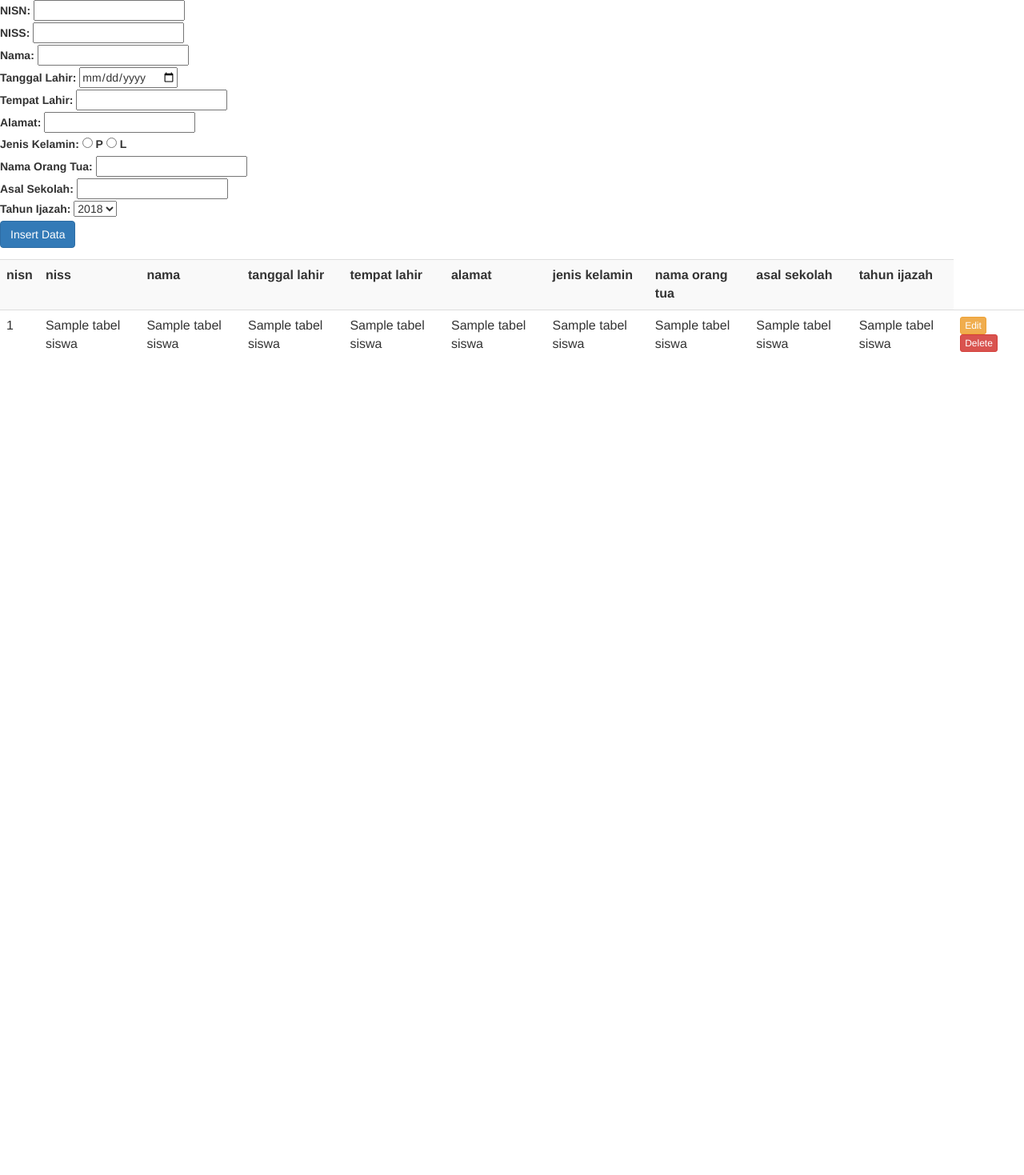
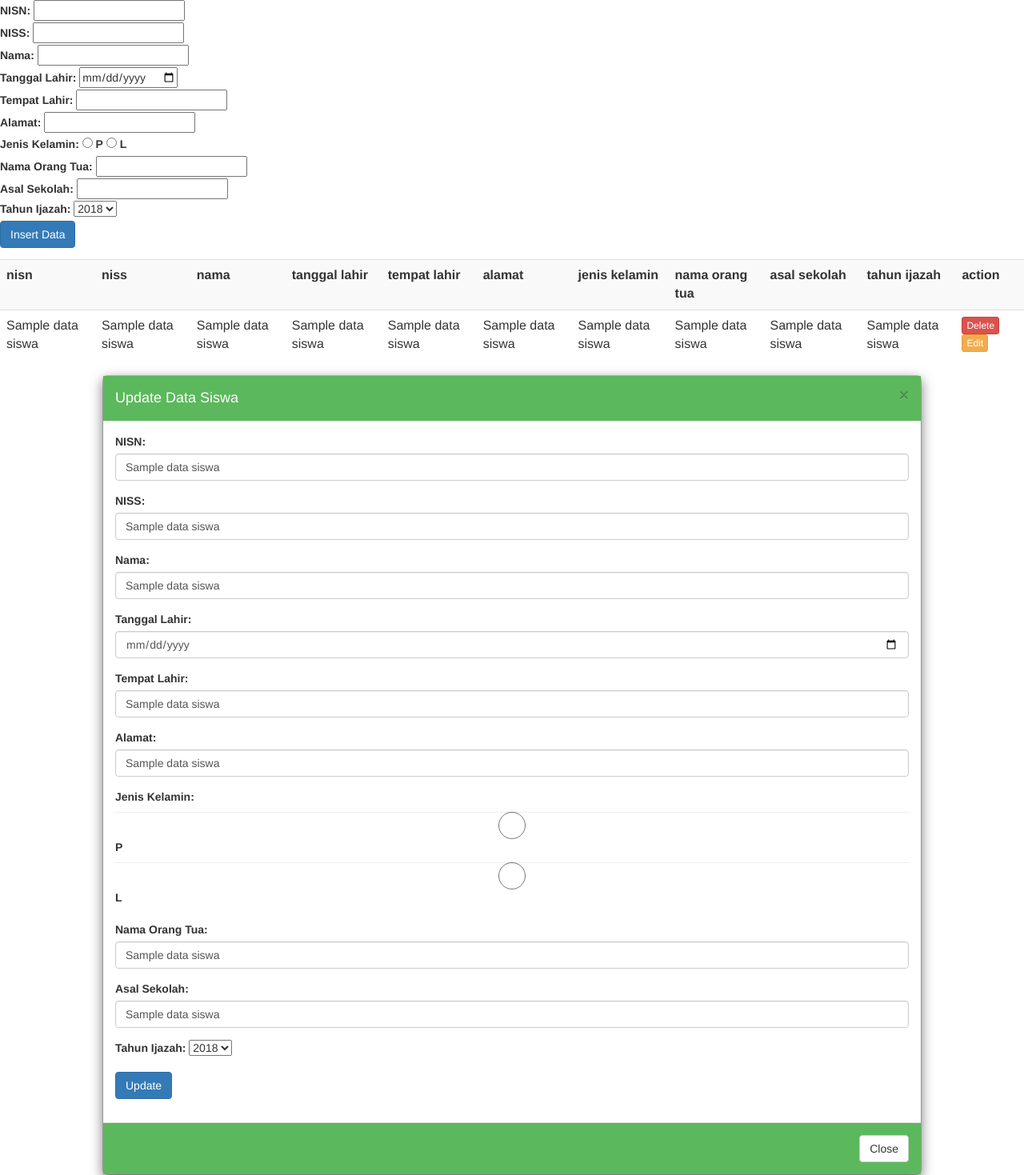
Before and after one commit to karieminnal/sistem-informasi-siswa, a Flask app: page / in a window 1280 px wide. Shown: the whole page at 80% size. Before the commit the page ends 440 px from the top, so only its background shows below. Run offline with Flask 2, Linux system fonts and the light colour scheme; a database or web service that is not in the repository returns one stand-in record (values such as "Sample title"); some libraries are stand-ins or nearby versions.

Commit message:
delete and update query

```diff
--- a/app/routes.py
+++ b/app/routes.py
@@ -10,7 +10,7 @@ cur = conn.cursor()
 @app.route('/')
 def index():
     # koneksi database
-    cur.execute("SELECT * FROM tabel_siswa")
+    cur.execute("SELECT * FROM data_siswa")
     data = cur.fetchall()
     # cur.close()
     # conn.close()
@@ -32,16 +32,24 @@ def insert():
         nama_orangtua = request.form['nama_orangtua']
         asal_sekolah = request.form['asal_sekolah']
         tahun_ijazah = request.form['tahun_ijazah']
-        cur.execute("INSERT INTO tabel_siswa (nisn, niss, nama, tanggal_lahir, tempat_lahir, alamat, jenis_kelamin, nama_orangtua, asal_sekolah, tahun_ijazah) VALUES (%s, %s, %s, %s, %s, %s, %s, %s, %s, %s)", (nisn, niss, nama, tanggal_lahir, tempat_lahir, alamat, jenis_kelamin, nama_orangtua, asal_sekolah, tahun_ijazah))
+        cur.execute("INSERT INTO data_siswa (nisn, niss, nama, tanggal_lahir, tempat_lahir, alamat, jenis_kelamin, nama_orangtua, asal_sekolah, tahun_ijazah) VALUES (%s, %s, %s, %s, %s, %s, %s, %s, %s, %s)", (nisn, niss, nama, tanggal_lahir, tempat_lahir, alamat, jenis_kelamin, nama_orangtua, asal_sekolah, tahun_ijazah))
         conn.commit()
 
         return redirect(url_for('index'))
+
+#Delete
+@app.route('/delete/<string:id_data>', methods = ['GET'])
+def delete(id_data):
+    flash("Record Has Been Deleted Successfully")
+    cur.execute("DELETE FROM data_siswa WHERE id=%s", (id_data,))
+    conn.commit()
+    return redirect(url_for('index'))
 
 # Update
 @app.route('/update', methods=['POST','GET'])
 def update():
     if request.method == 'POST':
-        flash("Data Inserted Sucessfully")
+        id_data = request.form['id']
         nisn = request.form['nisn']
         niss = request.form['niss']
         nama = request.form['nama']
@@ -52,18 +60,12 @@ def update():
         nama_orangtua = request.form['nama_orangtua']
         asal_sekolah = request.form['asal_sekolah']
         tahun_ijazah = request.form['tahun_ijazah']
-        cur.execute("""UPDATE tabel_siswa SET niss=%s,
-                    nama=%s, tanggal_lahir=%s, tempat_lahir==%s, alamat=%s,
-                    jenis_kelamin=%s, nama_orangtua=%s, asal_sekolah=%s, tahun_ijazah=%s WHERE nisn=%s"""
-                    (niss,nama,tanggal_lahir,tempat_lahir,alamat,jenis_kelamin,
-                    nama_orangtua,asal_sekolah,tahun_ijazah, nisn))
+        cur.execute("""UPDATE data_siswa
+                    SET nisn=%s, niss=%s, nama=%s, tanggal_lahir=%s, tempat_lahir=%s, alamat=%s,
+                    jenis_kelamin=%s, nama_orangtua=%s, asal_sekolah=%s, tahun_ijazah=%s
+                    WHERE id=%s
+                    """, (nisn,niss,nama,tanggal_lahir,tempat_lahir,alamat,jenis_kelamin,
+                    nama_orangtua,asal_sekolah,tahun_ijazah, id_data))
         flash("Data Updated Successfully")
         conn.commit()
         return redirect(url_for('index'))
-
-@app.route('/delete/<nisn>', methods = ['GET'])
-def delete(nisn):
-    flash("Record Has Been Deleted Successfully")
-    cur.execute("DELETE FROM tabel_siswa WHERE nisn=%s", (nisn,))
-    conn.commit()
-    return redirect(url_for('index'))
--- a/app/templates/index.html
+++ b/app/templates/index.html
@@ -1,9 +1,84 @@
 <html>
     <head>
+        <meta name="viewport" content="width=device-width, initial-scale=1">
+        <style>
+            body {font-family: Arial, Helvetica, sans-serif;}
+
+            /* The Modal (background) */
+            .modal {
+              display: none; /* Hidden by default */
+              position: fixed; /* Stay in place */
+              z-index: 1; /* Sit on top */
+              padding-top: 100px; /* Location of the box */
+              left: 0;
+              top: 0;
+              width: 100%; /* Full width */
+              height: 100%; /* Full height */
+              overflow: auto; /* Enable scroll if needed */
+              background-color: rgb(0,0,0); /* Fallback color */
+              background-color: rgba(0,0,0,0.4); /* Black w/ opacity */
+            }
+
+            /* Modal Content */
+            .modal-content {
+              position: relative;
+              background-color: #fefefe;
+              margin: auto;
+              padding: 0;
+              border: 1px solid #888;
+              width: 80%;
+              box-shadow: 0 4px 8px 0 rgba(0,0,0,0.2),0 6px 20px 0 rgba(0,0,0,0.19);
+              -webkit-animation-name: animatetop;
+              -webkit-animation-duration: 0.4s;
+              animation-name: animatetop;
+              animation-duration: 0.4s
+            }
+
+            /* Add Animation */
+            @-webkit-keyframes animatetop {
+              from {top:-300px; opacity:0}
+              to {top:0; opacity:1}
+            }
+
+            @keyframes animatetop {
+              from {top:-300px; opacity:0}
+              to {top:0; opacity:1}
+            }
+
+            /* The Close Button */
+            .close {
+              color: white;
+              float: right;
+              font-size: 28px;
+              font-weight: bold;
+            }
+
+            .close:hover,
+            .close:focus {
+              color: #000;
+              text-decoration: none;
+              cursor: pointer;
+            }
+
+            .modal-header {
+              padding: 2px 16px;
+              background-color: #5cb85c;
+              color: white;
+            }
+
+            .modal-body {padding: 2px 16px;}
+
+            .modal-footer {
+              padding: 2px 16px;
+              background-color: #5cb85c;
+              color: white;
+            }
+            </style>
         <link href="{{url_for('static', filename = 'css/bootstrap.min.css')}}" rel="stylesheet">
         <title>{{ title }} - Sistem Informasi Siswa</title>
     </head>
     <body>
+        <!-- Form Input Data Siswa -->
         <div>
         <form action="{{url_for('insert')}}" method="POST">
             <div>
@@ -58,6 +133,9 @@
             <button class="btn btn-primary" type="submit">Insert Data</button>
         </form>
         </div>
+        <!-- Form Input Data Siswa -->
+
+        <!-- Tabel Data Siswa -->
         <div>
         <table class="table table-striped">
             <tr>
@@ -71,10 +149,10 @@
                 <th>nama orang tua</th>
                 <th>asal sekolah</th>
                 <th>tahun ijazah</th>
+                <th>action</th>
             </tr>
             {% for row in students %}
             <tr>
-                <td>{{row.0}}</td>
                 <td>{{row.1}}</td>
                 <td>{{row.2}}</td>
                 <td>{{row.3}}</td>
@@ -84,70 +162,123 @@
                 <td>{{row.7}}</td>
                 <td>{{row.8}}</td>
                 <td>{{row.9}}</td>
+                <td>{{row.10}}</td>
                 <td>
-                <a href="/update/{{row.0}}" class="btn btn-warning btn-xs" data-toggle="modal" data-target="#modaledit{{row.0}}">Edit</a>
-                <a href="/delete/{{ row.0 }}" class="btn btn-danger btn-xs" onclick="return confirm('Are You Sure For Delete?')">Delete</a>
+                <button href="/delete/{{ row.0 }}" class="btn btn-danger btn-xs" onclick="return confirm('Are You Sure For Delete?')">Delete</button>
+                <button type="button" id="myBtn2" class="btn btn-warning btn-xs" data-target="#modaledit{{row.0}}"">Edit</button>
                 </td>
             </tr>
-            <div id="modaledit{{row.0}}" class="modal fade" role="dialog">
-                <div class="modal-dialog">
+        </table>
+            <!-- Modal for update Tabel Siswa -->
+            <div>
+                <!-- The Modal -->
+                <div id="modaledit">
+                <!-- Modal content -->
                 <div class="modal-content">
                     <div class="modal-header">
+                    <!-- <span class="close">&times;</span> -->
                     <button type="button" class="close" data-dismiss="modal">&times;</button>
-                            <h4 class="modal-title">Update Information</h4>
+                    <h4 class="modal-title">Update Data Siswa</h4>
                     </div>
+
                     <div class="modal-body">
-                            <form action="{{url_for('update')}}" method="POST">
-                                <div>
+                    <form action="{{url_for('update')}}" method="post">
+                        <div class="form-group">
                             <label>NISN:</label>
-                                    <input type="text" class="form-control" name="nisn" value="{{row.0}}">
+                            <input type="hidden"  name="id" value="{{row.0}}">
+                            <input type="text" class="form-control" name="nisn" value="{{row.1}}">
                         </div>
                         <div class="form-group">
                             <label>NISS:</label>
-                                    <input type="text" class="form-control" name="niss" value="{{row.1}}">
+                            <input type="text" class="form-control" name="niss" value="{{row.2}}">
                         </div>
                         <div class="form-group">
                             <label>Nama:</label>
-                                    <input type="text" class="form-control" name="nama" value="{{row.2}}">
+                            <input type="text" class="form-control" name="nama" value="{{row.3}}">
                         </div>
                         <div class="form-group">
                             <label>Tanggal Lahir:</label>
-                                    <input type="date" class="form-control" name="tanggal_lahir" value="{{row.3}}">
+                            <input type="Date" class="form-control" name="tanggal_lahir" value="{{row.4}}">
                         </div>
                         <div class="form-group">
                             <label>Tempat Lahir:</label>
-                                    <input type="text" class="form-control" name="tempat_lahir" value="{{row.4}}">
+                            <input type="text" class="form-control" name="tempat_lahir" value="{{row.5}}">
                         </div>
                         <div class="form-group">
                             <label>Alamat:</label>
-                                    <input type="text" class="form-control" name="alamat" value="{{row.5}}">
+                            <input type="text" class="form-control" name="alamat" value="{{row.6}}">
                         </div>
                         <div class="form-group">
                             <label>Jenis Kelamin:</label>
-                                    <input type="radio" class="form-control" name="jenis_kelamin" value="{{row.6}}">
+                            <input type="radio" class="form-control" name="jenis_kelamin" value="{{row.7}}">
+                            <label>P</label>
+                            <input type="radio" class="form-control" name="jenis_kelamin" value="{{row.7}}">
+                            <label>L</label>
                         </div>
                         <div class="form-group">
-                                    <label>Nama Orangg Tua:</label>
-                                    <input type="text" class="form-control" name="nama_orangtua" value="{{row.7}}">
+                            <label>Nama Orang Tua:</label>
+                            <input type="text" class="form-control" name="nama_orangtua" value="{{row.8}}">
                         </div>
                         <div class="form-group">
                             <label>Asal Sekolah:</label>
-                                    <input type="text" class="form-control" name="asal_sekolah" value="{{row.8}}">
+                            <input type="text" class="form-control" name="asal_sekolah" value="{{row.9}}">
                         </div>
                         <div class="form-group">
                             <label>Tahun Ijazah:</label>
-                                    <select class="form-control" name="tahun_ijazah" value="{{row.6}}"></select>
+                            <select name="tahun_ijazah" value="{{row.10}}">
+                                <option value="2018">2018</option>
+                                <option value="2019">2019</option>
+                                <option value="2020">2020</option>
+                                <option value="2021">2021</option>
+                                <option value="2022">2022</option>
+                            </select>
                         </div>
+                        <button class="btn btn-primary" type="submit">Update</button>
                     </form>
                     </div>
                     <div class="modal-footer">
-                            <button type="button" class="btn btn-default" data-dismiss="modal">Close</button>
+                        <button type="button" class="btn btn-default" data-dismiss="modal" onclick="closeModal()">Close</button>
                     </div>
                 </div>
                 </div>
             </div>
+            <!-- Modal for update Tabel Siswa -->
             {%endfor%}
-        </table>
         </div>
+        <!-- Tabel Data Siswa -->
+
+        <script>
+            // Get the modal
+            var modal = document.getElementById("modaledit");
+
+            // Get the button that opens the modal
+            var btn = document.getElementById("myBtn2");
+
+            // Get the <span> element that closes the modal
+            var span = document.getElementsByClassName("close")[0];
+
+            // When the user clicks the button, open the modal
+            btn.onclick = function() {
+              modal.style.display = "block";
+            }
+
+            // When the user clicks on <span> (x), close the modal
+            span.onclick = function() {
+              modal.style.display = "none";
+            }
+
+            // When the user clicks anywhere outside of the modal, close it
+            window.onclick = function(event) {
+              if (event.target == modal) {
+                modal.style.display = "none";
+              }
+            }
+
+            function closeModal() {
+                var modal = document.getElementById('modaledit');
+                modal.style.display = 'none';
+            }
+        </script>
+
     </body>
 </html>
```
Lines whose indentation alone changed are shown as unchanged.
